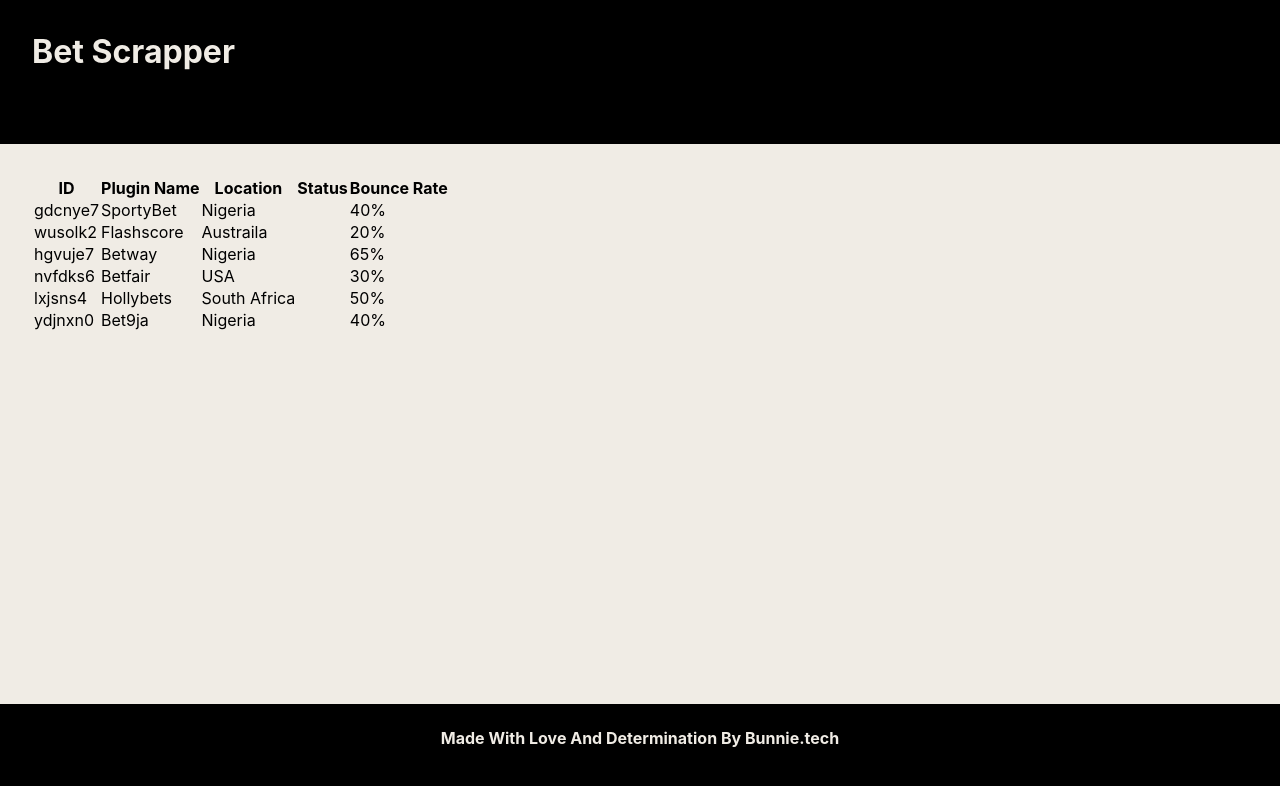
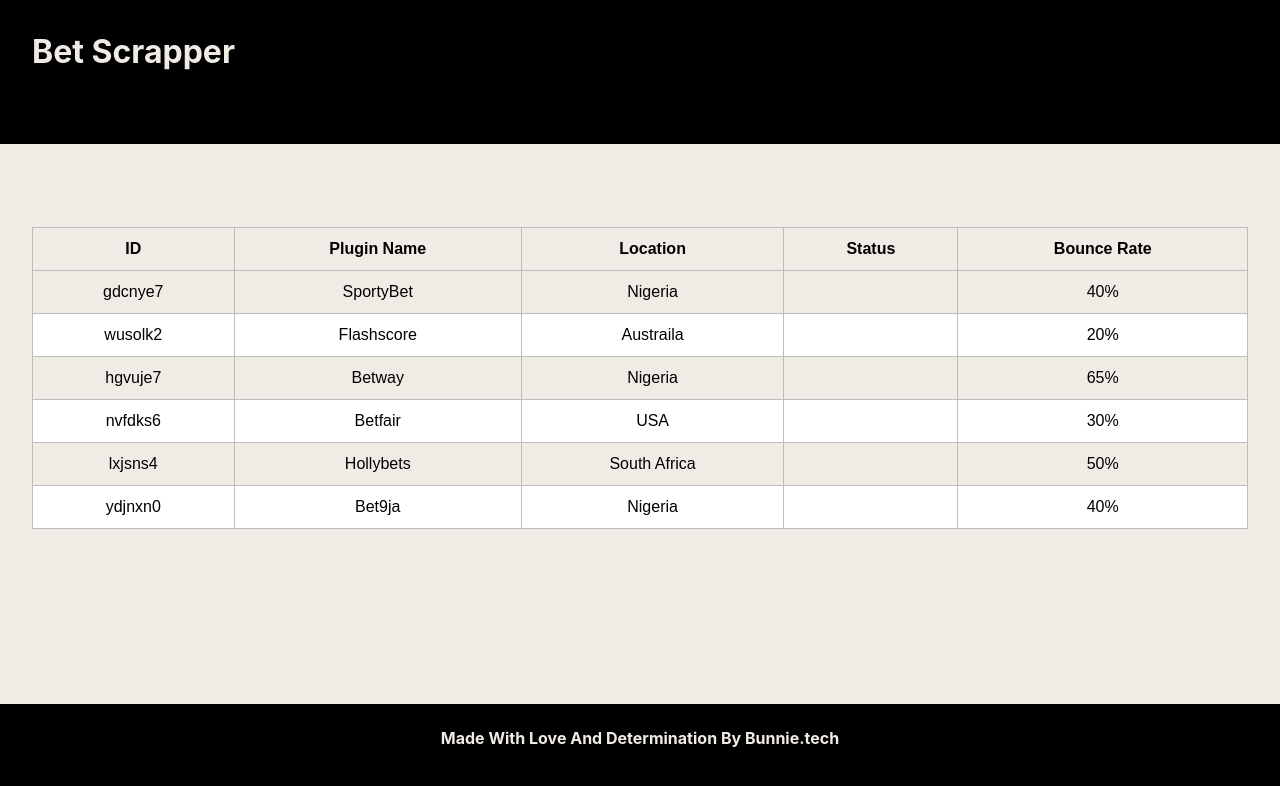
Before and after one commit to BenitaMichael/React_Table_Practic2, a React (Create React App) app: page / in a window 1280 px wide. Shown: the top 786 px of the page. Built offline with nearby package versions, Linux system fonts and the light colour scheme.

Commit message:
feat: table styles

```diff
--- a/src/App.css
+++ b/src/App.css
@@ -20,9 +20,11 @@
   padding: 2rem;
   font-size: 2rem;
 }
+
 @media only screen and (max-width: 600px) {
   .header{
     height: 12vh;
+    width: 100%
   }
 }
 
@@ -31,12 +33,27 @@
 /***** MAIN COMPONENET *****/
 .main{
   height:70vh ;
-  padding: 2rem;
+  padding: 3rem 2rem;
 }
 
 /**-- TABLE --**/
+.main table {
+  font-family: arial, sans-serif;
+  border-collapse: collapse;
+  width: 100%;
+  margin-top: 2.2rem;
+}
 
+table td, th {
+  border: 1px solid #bcbcbc;
+  text-align: left;
+  padding: 12px;
+  text-align: center;
+}
 
+table tr:nth-child(even) {
+  background-color: #ffffff;
+}
 
 
 
@@ -45,6 +62,7 @@
   background-color: #000000;
   color:#F0ECE5;
   height: 12vh;
+  width: 100%
 }
 
 .footer h3{
```
